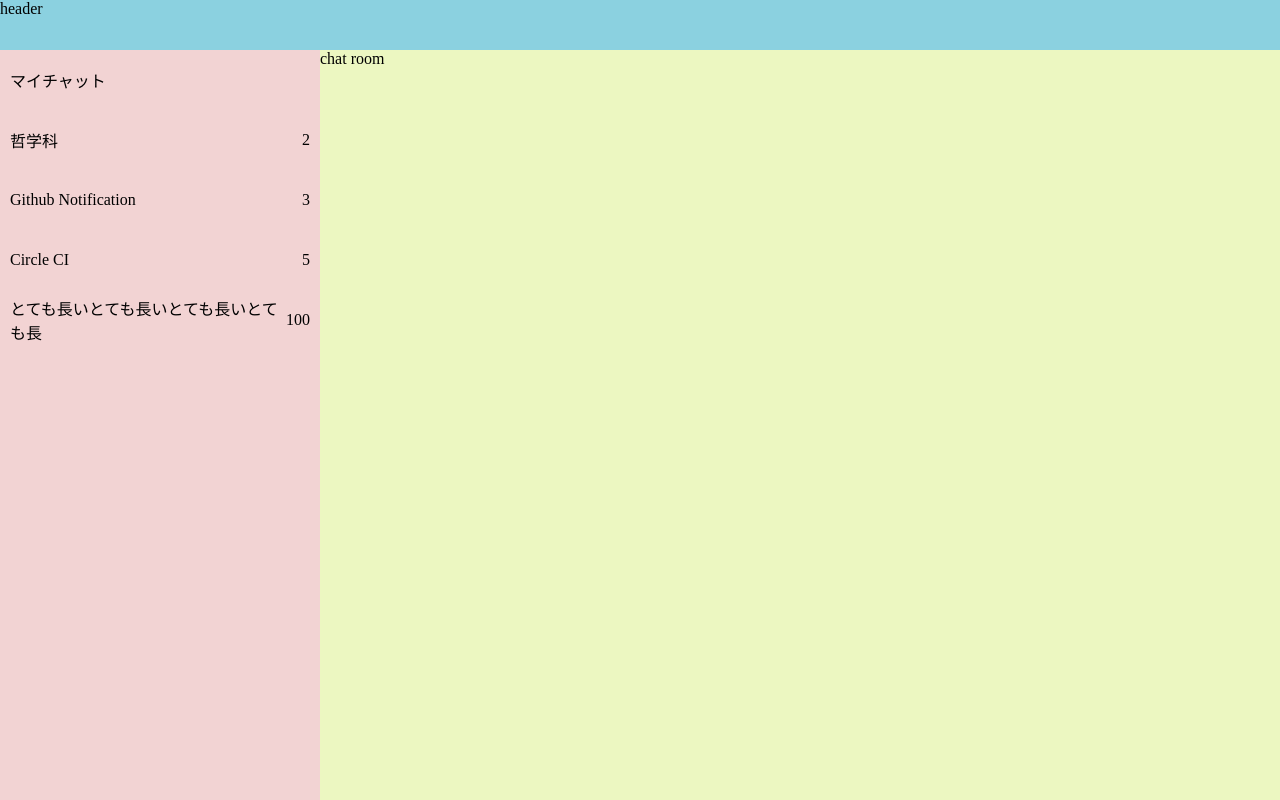
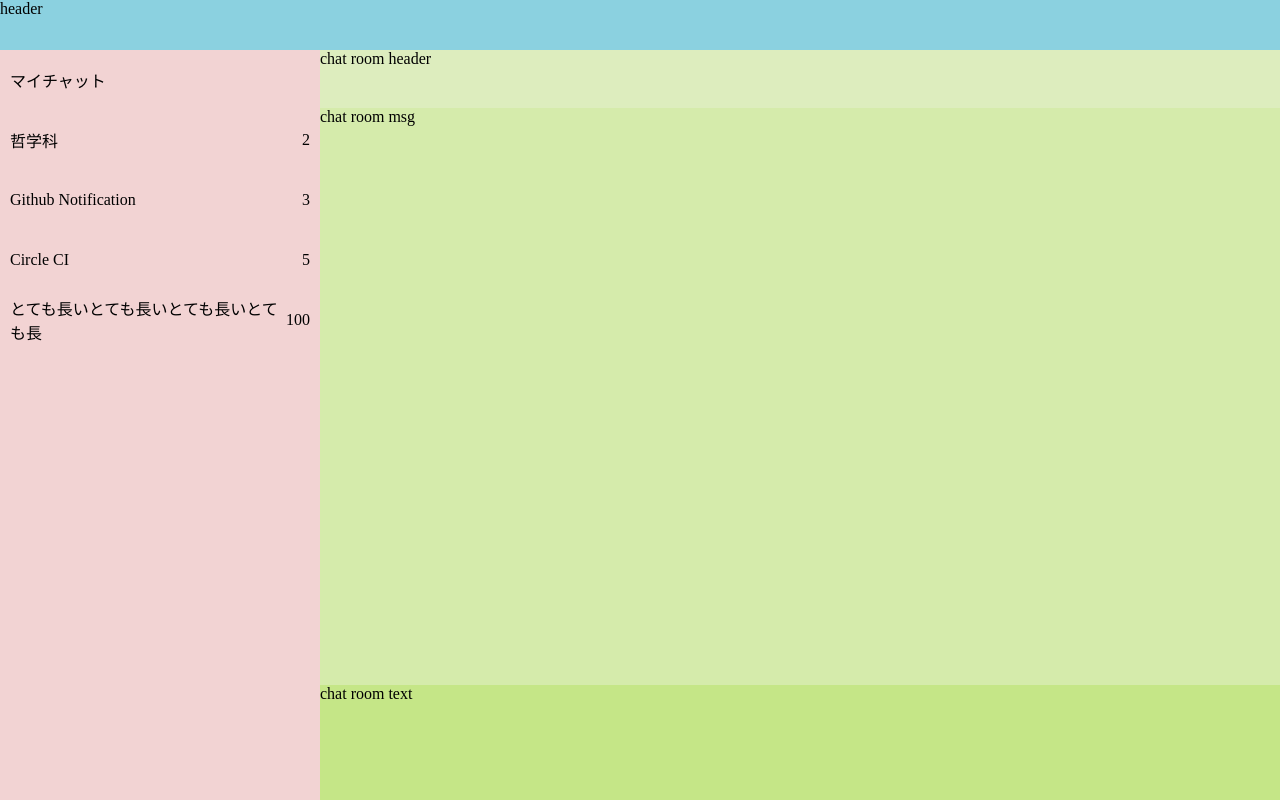
Before and after one commit to Kohei909Otsuka/temona_tech_ed_doc, a React (Create React App) app in the folder chat/ui/: page / in a window 1280 px wide. Built offline with nearby package versions, Linux system fonts and the light colour scheme.

Commit message:
chat roomのレイアウトのみ作成

```diff
--- a/chat/ui/src/ChatRoom.tsx
+++ b/chat/ui/src/ChatRoom.tsx
@@ -1,15 +1,21 @@
 import React from 'react';
 import styled from 'styled-components';
+import ChatRoomHeader from './ChatRoomHeader';
+import ChatRoomMsg from './ChatRoomMsg';
+import ChatRoomText from './ChatRoomText';
 
 const Wrapper = styled.div`
-  background-color: #ecf7c1;
   flex: 3;
+  display: flex;
+  flex-direction: column;
 `;
 
 const ChatRoom: React.FC = () => {
   return (
     <Wrapper>
-      <div>chat room</div>
+      <ChatRoomHeader />
+      <ChatRoomMsg />
+      <ChatRoomText />
     </Wrapper>
   );
 };
--- /dev/null
+++ b/chat/ui/src/ChatRoomHeader.tsx
@@ -0,0 +1,17 @@
+import React from 'react';
+import styled from 'styled-components';
+
+const Wrapper = styled.div`
+  background-color: #ddedbe;
+  flex: 1;
+`;
+
+const ChatRoomHeader: React.FC = () => {
+  return (
+    <Wrapper>
+      <div>chat room header</div>
+    </Wrapper>
+  )
+};
+
+export default ChatRoomHeader;
--- /dev/null
+++ b/chat/ui/src/ChatRoomMsg.tsx
@@ -0,0 +1,17 @@
+import React from 'react';
+import styled from 'styled-components';
+
+const Wrapper = styled.div`
+  background-color: #d5ebab;
+  flex: 10;
+`;
+
+const ChatRoomMsg: React.FC = () => {
+  return (
+    <Wrapper>
+      <div>chat room msg</div>
+    </Wrapper>
+  )
+};
+
+export default ChatRoomMsg;
--- /dev/null
+++ b/chat/ui/src/ChatRoomText.tsx
@@ -0,0 +1,17 @@
+import React from 'react';
+import styled from 'styled-components';
+
+const Wrapper = styled.div`
+  background-color: #c5e687;
+  flex: 2;
+`;
+
+const ChatRoomText: React.FC = () => {
+  return (
+    <Wrapper>
+      <div>chat room text</div>
+    </Wrapper>
+  )
+};
+
+export default ChatRoomText;
```
